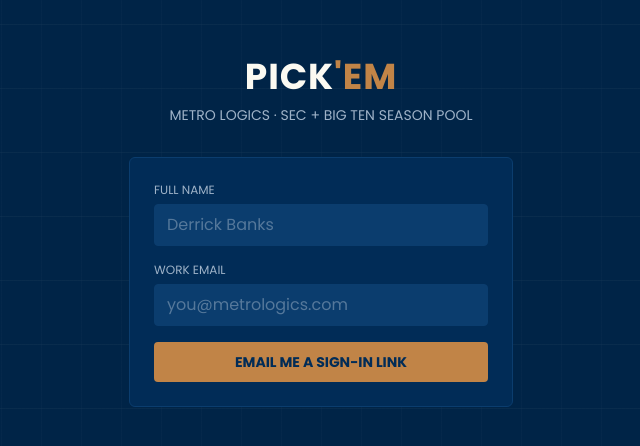
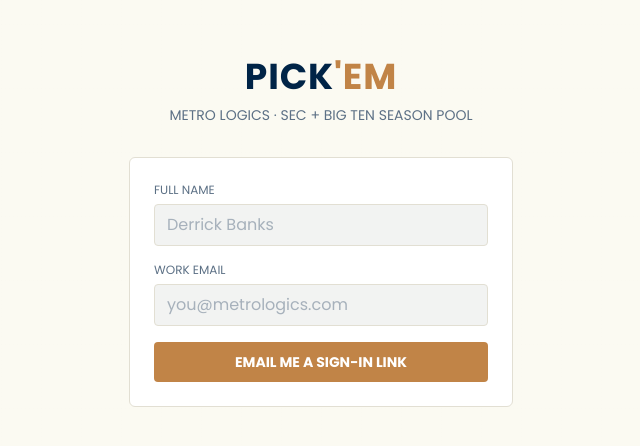
Before and after one commit to derrickbanks-hue/metro-logics-pickem, a React (Vite) app: page / in a window 1280 px wide. Shown: the part 168-614 px from the top of the page, without its empty margins (319-959 px from the left). Built offline with nearby package versions, Linux system fonts and the light colour scheme; no server answers.

Commit message:
Update tailwind.config.js

```diff
--- a/tailwind.config.js
+++ b/tailwind.config.js
@@ -11,18 +11,23 @@
         metroAccent: '#C18447',
         metroNeutral: '#F2F3F2',
         metroAccentWhite: '#FBFAF2',
-        // App tokens mapped onto the brand palette, kept football-friendly
-        // via a subtle yard-line texture (see index.css) and the accent
-        // (leather/pigskin) tone used for CTAs.
-        turf: '#002447',
-        panel: '#012C57',
-        panelLight: '#0B3D6E',
-        chalk: '#FBFAF2',
-        chalkDim: '#9FB3C8',
+        // App tokens: bright, white-forward theme per Derrick's request,
+        // built entirely from the official palette above. Navy is pulled
+        // back to text and the header bar; gold (accent) and blue
+        // (secondary) carry the color now instead of a dark navy wash.
+        turf: '#FBFAF2',
+        panel: '#FFFFFF',
+        panelLight: '#F2F3F2',
+        chalk: '#002447',
+        chalkDim: '#5C7085',
         amber: '#C18447',
         crimson: '#A5322F',
         steel: '#008FD4',
-        line: '#0B3D6E',
+        line: '#E2DFD3',
+        // Navy stays available directly for the header bar, which keeps
+        // the dark navy treatment used on Metro's letterhead and business
+        // cards, even though the rest of the app is now light.
+        navyBar: '#002447',
       },
       fontFamily: {
         // Poppins per brand guidelines: Bold for headings/CTAs, Regular for
```
